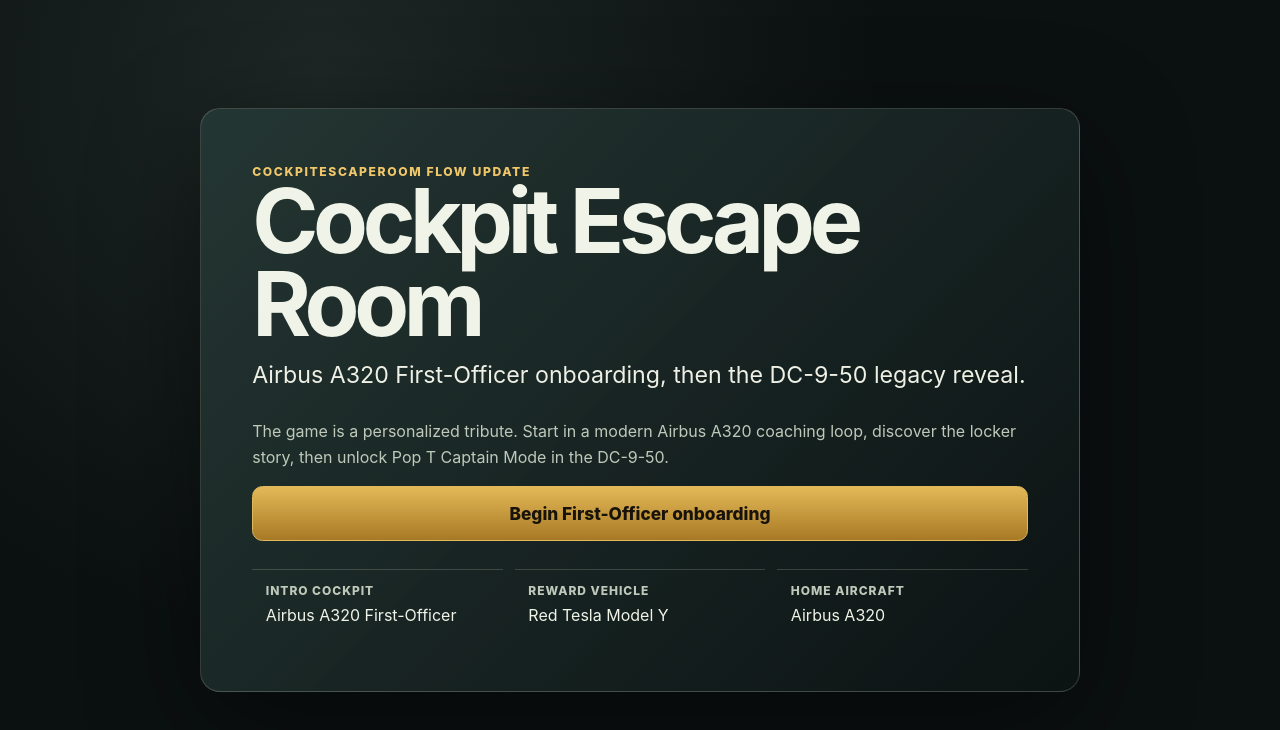
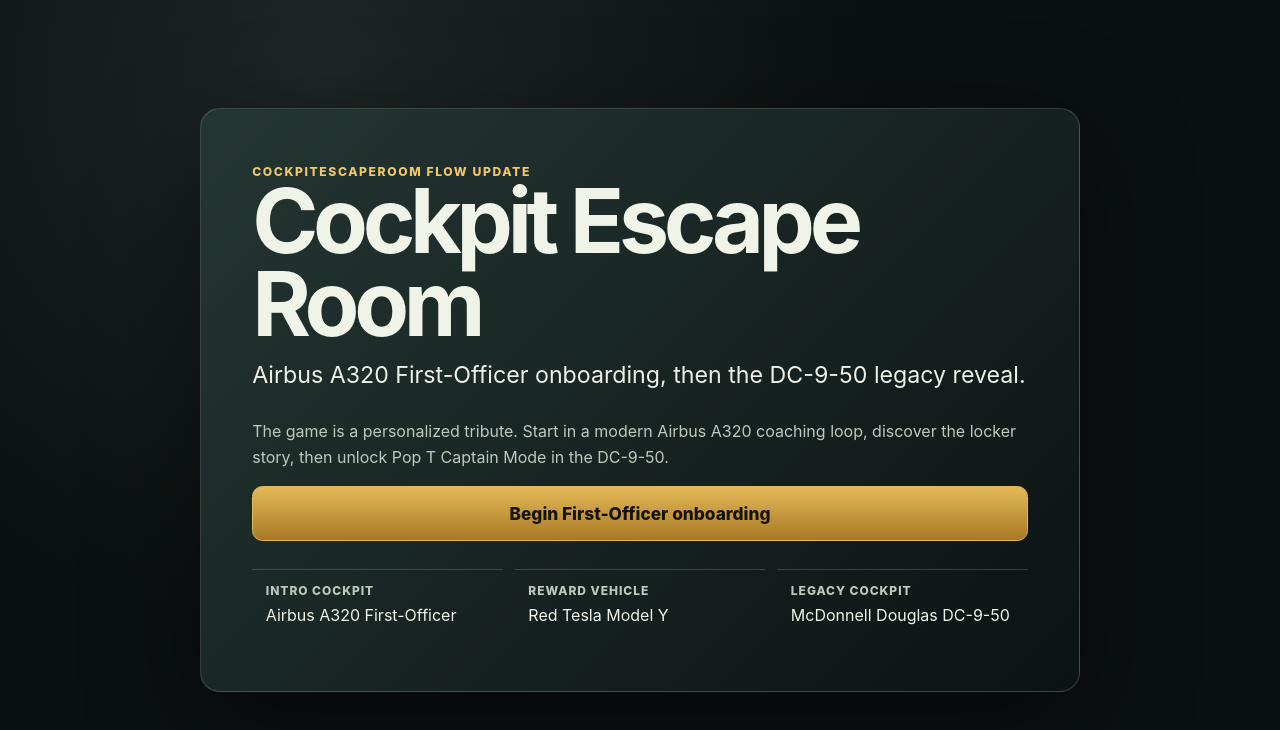
Before and after one commit to otto-agent007/CockpitEscapeRoom, a React (Vite) app: page / in a window 1280 px wide. Shown: the top 730 px of the page. Built offline with nearby package versions, Linux system fonts and the light colour scheme.

Commit message:
Show DC-9-50 as legacy cockpit

```diff
--- a/src/App.tsx
+++ b/src/App.tsx
@@ -63,8 +63,8 @@
               <dd>{personalization.rewardVehicle}</dd>
             </div>
             <div>
-              <dt>Home aircraft</dt>
-              <dd>{personalization.startingAircraft}</dd>
+              <dt>Legacy cockpit</dt>
+              <dd>{personalization.exactDc9Variant}</dd>
             </div>
           </dl>
         </section>
```
